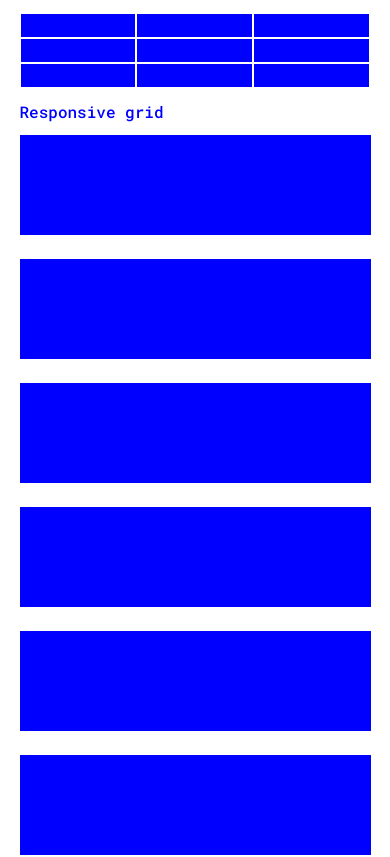
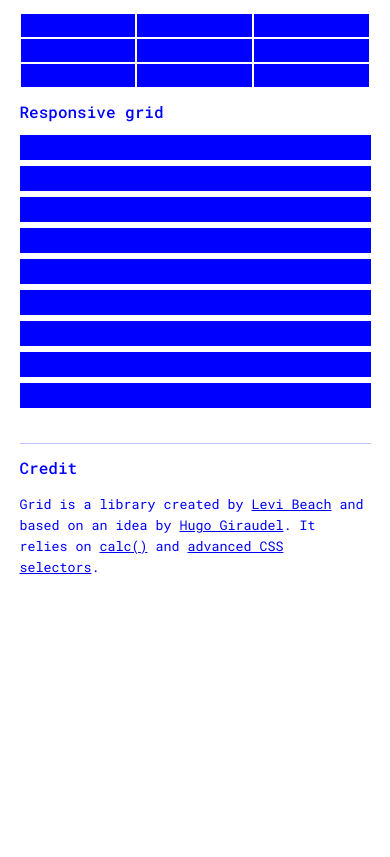
Before and after one commit to levibeach/grid, a website: page index.html in a window 390 px wide. Shown: the part 1020-1877 px from the top of the page. After the commit the page ends 1615 px from the top, so only its background shows below. Drawn offline with Linux system fonts and the light colour scheme.

Commit message:
more responsive tweaks

```diff
--- a/sample.scss
+++ b/sample.scss
@@ -152,16 +152,23 @@ hr {
   @include mq($until: tablet) {
     @include grid(12);
   }
-  @include mq($from:tablet,$until: desktop) {
+  @include mq($from:tablet,$until:desktop) {
     @include grid(6, 6);
   }
-  @include mq($from:desktop) {
+  @include mq($from:desktop,$until:wide) {
     @include grid(4, 4, 4);
+  }
+  @include mq($from:wide) {
+    @include grid(3, 3, 3, 3);
   }
   .grid-item {
     // not gonna extend this one
     background-color: $color-primary;
     height: 100px;
     margin-bottom: $grid-gutters;
+    @include mq($until:tablet) {
+      margin-bottom: 6px;
+      height: 25px;
+    }
   }
 }
```
Also changed, not shown: css/sample.css, 1 other file.
